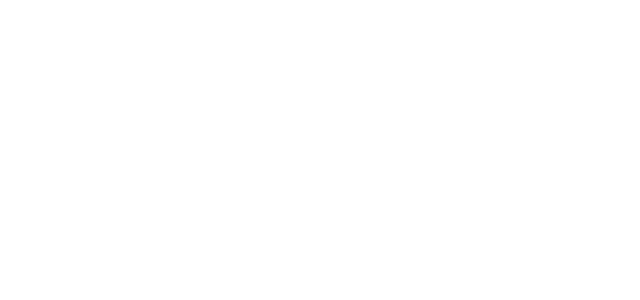
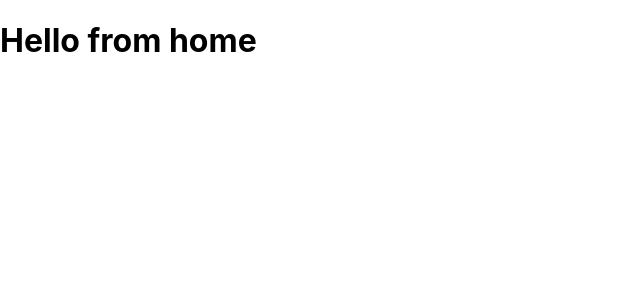
Before and after one commit to inI7ain/moot-react, a React (Create React App) app: page /home in a window 1280 px wide. Before the commit this address had no page. Shown: the top 300 px of the page, without its empty margins (0-640 px from the left). Built offline with nearby package versions, Linux system fonts and the light colour scheme.

Commit message:
Router setup

```diff
--- a/src/App.js
+++ b/src/App.js
@@ -2,6 +2,7 @@
 
 import LoginForm from "./components/loginForm/loginForm.component";
 import SignupForm from "./components/signupForm/signupForm.component";
+import Home from "./components/home/home.component";
 
 import './App.scss';
 
@@ -11,6 +12,10 @@
       <Routes>
         <Route path="/login" element={<LoginForm />} />
         <Route path="/signup" element={<SignupForm />} />
+        <Route path="/logout" element={<SignupForm />} />
+        <Route path="/home" element={<Home />}>
+
+        </Route>
       </Routes>
   );
 }
--- /dev/null
+++ b/src/components/home/home.component.jsx
@@ -0,0 +1,9 @@
+import "./home.styles.scss";
+
+export default function Home() {
+	return (
+		<h1>
+			Hello from home
+		</h1>
+	);
+};
--- a/src/components/loginForm/loginForm.component.jsx
+++ b/src/components/loginForm/loginForm.component.jsx
@@ -1,6 +1,6 @@
 import { Component } from "react";
 
-import "./loginFormStyle.css";
+import "./loginForm.styles.scss";
 
 export default class LoginForm extends Component {
 	constructor() {
--- a/src/components/signupForm/signupForm.component.jsx
+++ b/src/components/signupForm/signupForm.component.jsx
@@ -1,3 +1,5 @@
+import "./signupForm.styles.scss";
+
 
 export default function SignupForm() {
 	return (
```
Also changed, not shown: src/components/home/home.styles.scss (added), src/components/loginForm/loginForm.styles.scss (added), src/components/signupForm/signupForm.styles.scss (added), src/components/signupForm/signupFormStyle.css (deleted).
